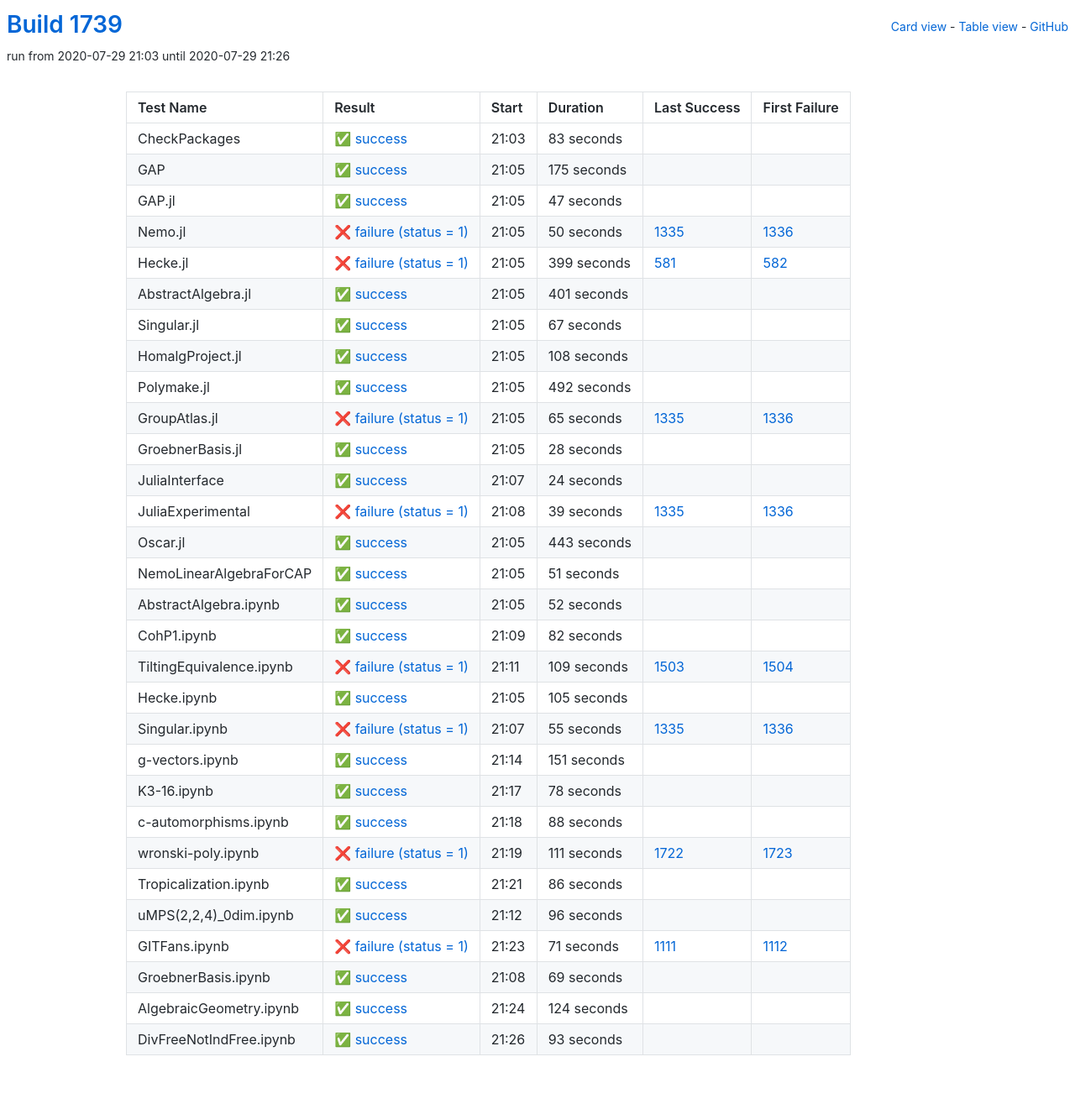
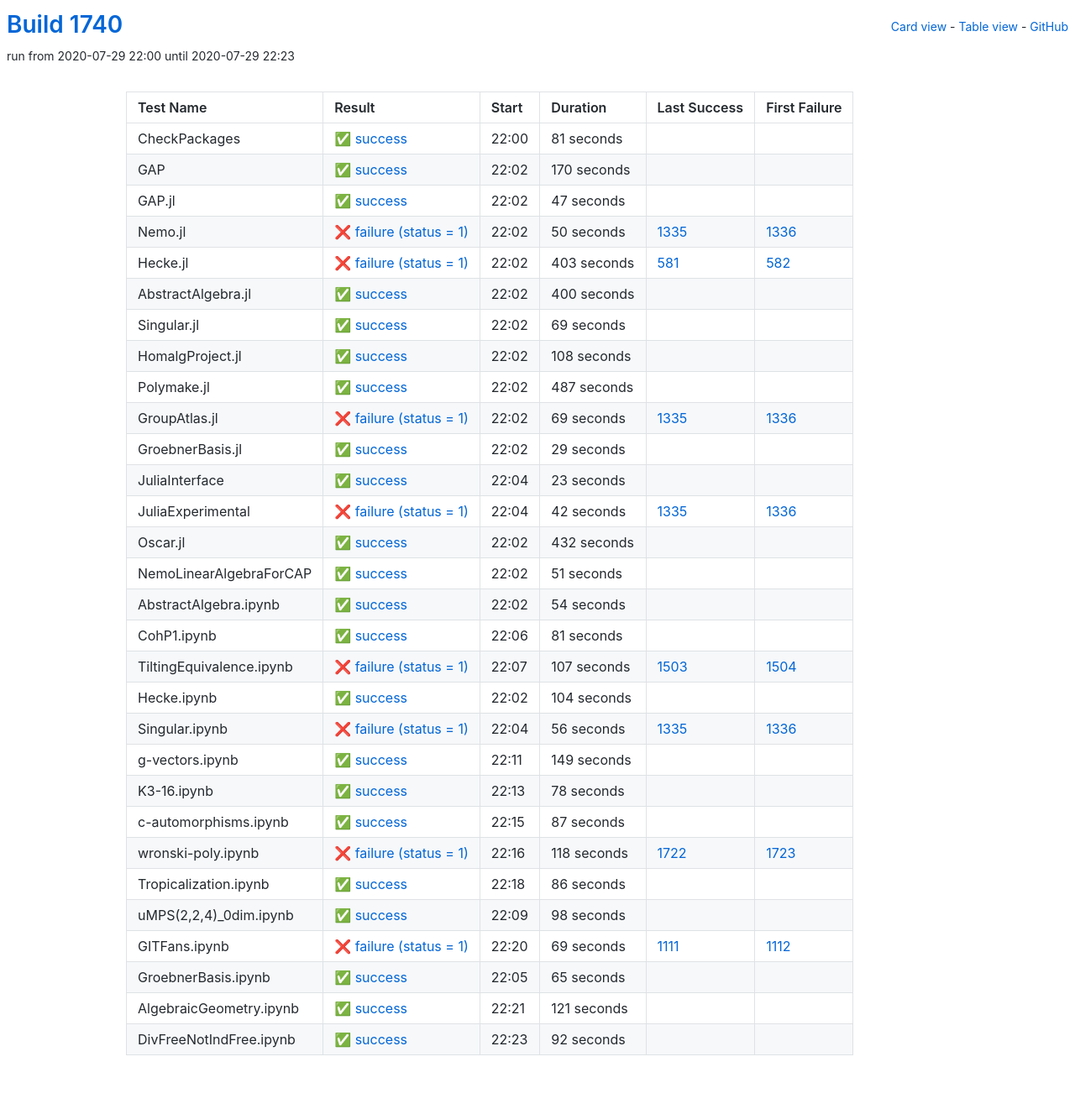
Before and after one commit to oscar-system/oscar-ci-status-1.4, a Jekyll site: the page built from table.html, in a window 1280 px wide. Shown: the whole page at 84% size. Built offline with Jekyll 4.4.1, drawn with Linux system fonts in a browser that asks for light colours.

Commit message:
Build #1740

```diff
--- a/_data/ci.yml
+++ b/_data/ci.yml
@@ -1,6 +1,6 @@
 ---
-build: 1739
-build_url: https://oscarci.mathematik.uni-kl.de/job/oscar-julia-1.4/1739/
+build: 1740
+build_url: https://oscarci.mathematik.uni-kl.de/job/oscar-julia-1.4/1740/
 job: oscar-julia-1.4
 organization: oscar-system
 repo: oscar-ci-status-1.4
@@ -8,32 +8,32 @@ repourl: https://github.com/oscar-system/oscar-ci-status-1.4
 tests:
 - name: CheckPackages
   id: checkpackages
-  log: https://oscarci.mathematik.uni-kl.de/job/oscar-julia-1.4/1739/artifact/logs/build-1739/CheckPackages.log
-  start: 2020-07-29 21:03
+  log: https://oscarci.mathematik.uni-kl.de/job/oscar-julia-1.4/1740/artifact/logs/build-1740/CheckPackages.log
+  start: 2020-07-29 22:00
   success: true
   exitcode: 0
   status: success
-  duration: 83
+  duration: 81
   last_success: false
   last_success_url:
   first_failure: false
   first_failure_url:
 - name: GAP
   id: gap
-  log: https://oscarci.mathematik.uni-kl.de/job/oscar-julia-1.4/1739/artifact/logs/build-1739/GAP.log
-  start: 2020-07-29 21:05
+  log: https://oscarci.mathematik.uni-kl.de/job/oscar-julia-1.4/1740/artifact/logs/build-1740/GAP.log
+  start: 2020-07-29 22:02
   success: true
   exitcode: 0
   status: success
-  duration: 175
+  duration: 170
   last_success: false
   last_success_url:
   first_failure: false
   first_failure_url:
 - name: GAP.jl
   id: gap-jl
-  log: https://oscarci.mathematik.uni-kl.de/job/oscar-julia-1.4/1739/artifact/logs/build-1739/GAP.jl.log
-  start: 2020-07-29 21:05
+  log: https://oscarci.mathematik.uni-kl.de/job/oscar-julia-1.4/1740/artifact/logs/build-1740/GAP.jl.log
+  start: 2020-07-29 22:02
   success: true
   exitcode: 0
   status: success
@@ -44,8 +44,8 @@ tests:
   first_failure_url:
 - name: Nemo.jl
   id: nemo-jl
-  log: https://oscarci.mathematik.uni-kl.de/job/oscar-julia-1.4/1739/artifact/logs/build-1739/Nemo.jl.log
-  start: 2020-07-29 21:05
+  log: https://oscarci.mathematik.uni-kl.de/job/oscar-julia-1.4/1740/artifact/logs/build-1740/Nemo.jl.log
+  start: 2020-07-29 22:02
   success: false
   exitcode: 1
   status: failure
@@ -56,44 +56,44 @@ tests:
   first_failure_url: https://oscarci.mathematik.uni-kl.de/job/oscar-julia-1.4/1336/
 - name: Hecke.jl
   id: hecke-jl
-  log: https://oscarci.mathematik.uni-kl.de/job/oscar-julia-1.4/1739/artifact/logs/build-1739/Hecke.jl.log
-  start: 2020-07-29 21:05
+  log: https://oscarci.mathematik.uni-kl.de/job/oscar-julia-1.4/1740/artifact/logs/build-1740/Hecke.jl.log
+  start: 2020-07-29 22:02
   success: false
   exitcode: 1
   status: failure
-  duration: 399
+  duration: 403
   last_success: 581
   last_success_url: https://oscarci.mathematik.uni-kl.de/job/oscar-julia-1.4/581/
   first_failure: 582
   first_failure_url: https://oscarci.mathematik.uni-kl.de/job/oscar-julia-1.4/582/
 - name: AbstractAlgebra.jl
   id: abstractalgebra-jl
-  log: https://oscarci.mathematik.uni-kl.de/job/oscar-julia-1.4/1739/artifact/logs/build-1739/AbstractAlgebra.jl.log
-  start: 2020-07-29 21:05
+  log: https://oscarci.mathematik.uni-kl.de/job/oscar-julia-1.4/1740/artifact/logs/build-1740/AbstractAlgebra.jl.log
+  start: 2020-07-29 22:02
   success: true
   exitcode: 0
   status: success
-  duration: 401
+  duration: 400
   last_success: false
   last_success_url:
   first_failure: false
   first_failure_url:
 - name: Singular.jl
   id: singular-jl
-  log: https://oscarci.mathematik.uni-kl.de/job/oscar-julia-1.4/1739/artifact/logs/build-1739/Singular.jl.log
-  start: 2020-07-29 21:05
+  log: https://oscarci.mathematik.uni-kl.de/job/oscar-julia-1.4/1740/artifact/logs/build-1740/Singular.jl.log
+  start: 2020-07-29 22:02
   success: true
   exitcode: 0
   status: success
-  duration: 67
+  duration: 69
   last_success: false
   last_success_url:
   first_failure: false
   first_failure_url:
 - name: HomalgProject.jl
   id: homalgproject-jl
-  log: https://oscarci.mathematik.uni-kl.de/job/oscar-julia-1.4/1739/artifact/logs/build-1739/HomalgProject.jl.log
-  start: 2020-07-29 21:05
+  log: https://oscarci.mathematik.uni-kl.de/job/oscar-julia-1.4/1740/artifact/logs/build-1740/HomalgProject.jl.log
+  start: 2020-07-29 22:02
   success: true
   exitcode: 0
   status: success
@@ -104,80 +104,80 @@ tests:
   first_failure_url:
 - name: Polymake.jl
   id: polymake-jl
-  log: https://oscarci.mathematik.uni-kl.de/job/oscar-julia-1.4/1739/artifact/logs/build-1739/Polymake.jl.log
-  start: 2020-07-29 21:05
+  log: https://oscarci.mathematik.uni-kl.de/job/oscar-julia-1.4/1740/artifact/logs/build-1740/Polymake.jl.log
+  start: 2020-07-29 22:02
   success: true
   exitcode: 0
   status: success
-  duration: 492
+  duration: 487
   last_success: false
   last_success_url:
   first_failure: false
   first_failure_url:
 - name: GroupAtlas.jl
   id: groupatlas-jl
-  log: https://oscarci.mathematik.uni-kl.de/job/oscar-julia-1.4/1739/artifact/logs/build-1739/GroupAtlas.jl.log
-  start: 2020-07-29 21:05
+  log: https://oscarci.mathematik.uni-kl.de/job/oscar-julia-1.4/1740/artifact/logs/build-1740/GroupAtlas.jl.log
+  start: 2020-07-29 22:02
   success: false
   exitcode: 1
   status: failure
-  duration: 65
+  duration: 69
   last_success: 1335
   last_success_url: https://oscarci.mathematik.uni-kl.de/job/oscar-julia-1.4/1335/
   first_failure: 1336
   first_failure_url: https://oscarci.mathematik.uni-kl.de/job/oscar-julia-1.4/1336/
 - name: GroebnerBasis.jl
   id: groebnerbasis-jl
-  log: https://oscarci.mathematik.uni-kl.de/job/oscar-julia-1.4/1739/artifact/logs/build-1739/GroebnerBasis.jl.log
-  start: 2020-07-29 21:05
+  log: https://oscarci.mathematik.uni-kl.de/job/oscar-julia-1.4/1740/artifact/logs/build-1740/GroebnerBasis.jl.log
+  start: 2020-07-29 22:02
   success: true
   exitcode: 0
   status: success
-  duration: 28
+  duration: 29
   last_success: false
   last_success_url:
   first_failure: false
   first_failure_url:
 - name: JuliaInterface
   id: juliainterface
-  log: https://oscarci.mathematik.uni-kl.de/job/oscar-julia-1.4/1739/artifact/logs/build-1739/JuliaInterface.log
-  start: 2020-07-29 21:07
+  log: https://oscarci.mathematik.uni-kl.de/job/oscar-julia-1.4/1740/artifact/logs/build-1740/JuliaInterface.log
+  start: 2020-07-29 22:04
   success: true
   exitcode: 0
   status: success
-  duration: 24
+  duration: 23
   last_success: false
   last_success_url:
   first_failure: false
   first_failure_url:
 - name: JuliaExperimental
   id: juliaexperimental
-  log: https://oscarci.mathematik.uni-kl.de/job/oscar-julia-1.4/1739/artifact/logs/build-1739/JuliaExperimental.log
-  start: 2020-07-29 21:08
+  log: https://oscarci.mathematik.uni-kl.de/job/oscar-julia-1.4/1740/artifact/logs/build-1740/JuliaExperimental.log
+  start: 2020-07-29 22:04
   success: false
   exitcode: 1
   status: failure
-  duration: 39
+  duration: 42
   last_success: 1335
   last_success_url: https://oscarci.mathematik.uni-kl.de/job/oscar-julia-1.4/1335/
   first_failure: 1336
   first_failure_url: https://oscarci.mathematik.uni-kl.de/job/oscar-julia-1.4/1336/
 - name: Oscar.jl
   id: oscar-jl
-  log: https://oscarci.mathematik.uni-kl.de/job/oscar-julia-1.4/1739/artifact/logs/build-1739/Oscar.jl.log
-  start: 2020-07-29 21:05
+  log: https://oscarci.mathematik.uni-kl.de/job/oscar-julia-1.4/1740/artifact/logs/build-1740/Oscar.jl.log
+  start: 2020-07-29 22:02
   success: true
   exitcode: 0
   status: success
-  duration: 443
+  duration: 432
   last_success: false
   last_success_url:
   first_failure: false
   first_failure_url:
 - name: NemoLinearAlgebraForCAP
   id: nemolinearalgebraforcap
-  log: https://oscarci.mathematik.uni-kl.de/job/oscar-julia-1.4/1739/artifact/logs/build-1739/NemoLinearAlgebraForCAP.log
-  start: 2020-07-29 21:05
+  log: https://oscarci.mathematik.uni-kl.de/job/oscar-julia-1.4/1740/artifact/logs/build-1740/NemoLinearAlgebraForCAP.log
+  start: 2020-07-29 22:02
   success: true
   exitcode: 0
   status: success
@@ -188,80 +188,80 @@ tests:
   first_failure_url:
 - name: AbstractAlgebra.ipynb
   id: abstractalgebra-ipynb
-  log: https://oscarci.mathematik.uni-kl.de/job/oscar-julia-1.4/1739/artifact/logs/build-1739/AbstractAlgebra.ipynb.log
-  start: 2020-07-29 21:05
+  log: https://oscarci.mathematik.uni-kl.de/job/oscar-julia-1.4/1740/artifact/logs/build-1740/AbstractAlgebra.ipynb.log
+  start: 2020-07-29 22:02
   success: true
   exitcode: 0
   status: success
-  duration: 52
+  duration: 54
   last_success: false
   last_success_url:
   first_failure: false
   first_failure_url:
 - name: CohP1.ipynb
   id: cohp1-ipynb
-  log: https://oscarci.mathematik.uni-kl.de/job/oscar-julia-1.4/1739/artifact/logs/build-1739/CohP1.ipynb.log
-  start: 2020-07-29 21:09
+  log: https://oscarci.mathematik.uni-kl.de/job/oscar-julia-1.4/1740/artifact/logs/build-1740/CohP1.ipynb.log
+  start: 2020-07-29 22:06
   success: true
   exitcode: 0
   status: success
-  duration: 82
+  duration: 81
   last_success: false
   last_success_url:
   first_failure: false
   first_failure_url:
 - name: TiltingEquivalence.ipynb
   id: tiltingequivalence-ipynb
-  log: https://oscarci.mathematik.uni-kl.de/job/oscar-julia-1.4/1739/artifact/logs/build-1739/TiltingEquivalence.ipynb.log
-  start: 2020-07-29 21:11
+  log: https://oscarci.mathematik.uni-kl.de/job/oscar-julia-1.4/1740/artifact/logs/build-1740/TiltingEquivalence.ipynb.log
+  start: 2020-07-29 22:07
   success: false
   exitcode: 1
   status: failure
-  duration: 109
+  duration: 107
   last_success: 1503
   last_success_url: https://oscarci.mathematik.uni-kl.de/job/oscar-julia-1.4/1503/
   first_failure: 1504
   first_failure_url: https://oscarci.mathematik.uni-kl.de/job/oscar-julia-1.4/1504/
 - name: Hecke.ipynb
   id: hecke-ipynb
-  log: https://oscarci.mathematik.uni-kl.de/job/oscar-julia-1.4/1739/artifact/logs/build-1739/Hecke.ipynb.log
-  start: 2020-07-29 21:05
+  log: https://oscarci.mathematik.uni-kl.de/job/oscar-julia-1.4/1740/artifact/logs/build-1740/Hecke.ipynb.log
+  start: 2020-07-29 22:02
   success: true
   exitcode: 0
   status: success
-  duration: 105
+  duration: 104
   last_success: false
   last_success_url:
   first_failure: false
   first_failure_url:
 - name: Singular.ipynb
   id: singular-ipynb
-  log: https://oscarci.mathematik.uni-kl.de/job/oscar-julia-1.4/1739/artifact/logs/build-1739/Singular.ipynb.log
-  start: 2020-07-29 21:07
+  log: https://oscarci.mathematik.uni-kl.de/job/oscar-julia-1.4/1740/artifact/logs/build-1740/Singular.ipynb.log
+  start: 2020-07-29 22:04
   success: false
   exitcode: 1
   status: failure
-  duration: 55
+  duration: 56
   last_success: 1335
   last_success_url: https://oscarci.mathematik.uni-kl.de/job/oscar-julia-1.4/1335/
   first_failure: 1336
   first_failure_url: https://oscarci.mathematik.uni-kl.de/job/oscar-julia-1.4/1336/
 - name: g-vectors.ipynb
   id: g-vectors-ipynb
-  log: https://oscarci.mathematik.uni-kl.de/job/oscar-julia-1.4/1739/artifact/logs/build-1739/g-vectors.ipynb.log
-  start: 2020-07-29 21:14
+  log: https://oscarci.mathematik.uni-kl.de/job/oscar-julia-1.4/1740/artifact/logs/build-1740/g-vectors.ipynb.log
+  start: 2020-07-29 22:11
   success: true
   exitcode: 0
   status: success
-  duration: 151
+  duration: 149
   last_success: false
   last_success_url:
   first_failure: false
   first_failure_url:
 - name: K3-16.ipynb
   id: k3-16-ipynb
-  log: https://oscarci.mathematik.uni-kl.de/job/oscar-julia-1.4/1739/artifact/logs/build-1739/K3-16.ipynb.log
-  start: 2020-07-29 21:17
+  log: https://oscarci.mathematik.uni-kl.de/job/oscar-julia-1.4/1740/artifact/logs/build-1740/K3-16.ipynb.log
+  start: 2020-07-29 22:13
   success: true
   exitcode: 0
   status: success
@@ -272,32 +272,32 @@ tests:
   first_failure_url:
 - name: c-automorphisms.ipynb
   id: c-automorphisms-ipynb
-  log: https://oscarci.mathematik.uni-kl.de/job/oscar-julia-1.4/1739/artifact/logs/build-1739/c-automorphisms.ipynb.log
-  start: 2020-07-29 21:18
+  log: https://oscarci.mathematik.uni-kl.de/job/oscar-julia-1.4/1740/artifact/logs/build-1740/c-automorphisms.ipynb.log
+  start: 2020-07-29 22:15
   success: true
   exitcode: 0
   status: success
-  duration: 88
+  duration: 87
   last_success: false
   last_success_url:
   first_failure: false
   first_failure_url:
 - name: wronski-poly.ipynb
   id: wronski-poly-ipynb
-  log: https://oscarci.mathematik.uni-kl.de/job/oscar-julia-1.4/1739/artifact/logs/build-1739/wronski-poly.ipynb.log
-  start: 2020-07-29 21:19
+  log: https://oscarci.mathematik.uni-kl.de/job/oscar-julia-1.4/1740/artifact/logs/build-1740/wronski-poly.ipynb.log
+  start: 2020-07-29 22:16
   success: false
   exitcode: 1
   status: failure
-  duration: 111
+  duration: 118
   last_success: 1722
   last_success_url: https://oscarci.mathematik.uni-kl.de/job/oscar-julia-1.4/1722/
   first_failure: 1723
   first_failure_url: https://oscarci.mathematik.uni-kl.de/job/oscar-julia-1.4/1723/
 - name: Tropicalization.ipynb
   id: tropicalization-ipynb
-  log: https://oscarci.mathematik.uni-kl.de/job/oscar-julia-1.4/1739/artifact/logs/build-1739/Tropicalization.ipynb.log
-  start: 2020-07-29 21:21
+  log: https://oscarci.mathematik.uni-kl.de/job/oscar-julia-1.4/1740/artifact/logs/build-1740/Tropicalization.ipynb.log
+  start: 2020-07-29 22:18
   success: true
   exitcode: 0
   status: success
@@ -308,60 +308,60 @@ tests:
   first_failure_url:
 - name: uMPS(2,2,4)_0dim.ipynb
   id: umps-2-2-4-0dim-ipynb
-  log: https://oscarci.mathematik.uni-kl.de/job/oscar-julia-1.4/1739/artifact/logs/build-1739/uMPS-2-2-4-_0dim.ipynb.log
-  start: 2020-07-29 21:12
+  log: https://oscarci.mathematik.uni-kl.de/job/oscar-julia-1.4/1740/artifact/logs/build-1740/uMPS-2-2-4-_0dim.ipynb.log
+  start: 2020-07-29 22:09
   success: true
   exitcode: 0
   status: success
-  duration: 96
+  duration: 98
   last_success: false
   last_success_url:
   first_failure: false
   first_failure_url:
 - name: GITFans.ipynb
   id: gitfans-ipynb
-  log: https://oscarci.mathematik.uni-kl.de/job/oscar-julia-1.4/1739/artifact/logs/build-1739/GITFans.ipynb.log
-  start: 2020-07-29 21:23
+  log: https://oscarci.mathematik.uni-kl.de/job/oscar-julia-1.4/1740/artifact/logs/build-1740/GITFans.ipynb.log
+  start: 2020-07-29 22:20
   success: false
   exitcode: 1
   status: failure
-  duration: 71
+  duration: 69
   last_success: 1111
   last_success_url: https://oscarci.mathematik.uni-kl.de/job/oscar-julia-1.4/1111/
   first_failure: 1112
   first_failure_url: https://oscarci.mathematik.uni-kl.de/job/oscar-julia-1.4/1112/
 - name: GroebnerBasis.ipynb
   id: groebnerbasis-ipynb
-  log: https://oscarci.mathematik.uni-kl.de/job/oscar-julia-1.4/1739/artifact/logs/build-1739/GroebnerBasis.ipynb.log
-  start: 2020-07-29 21:08
+  log: https://oscarci.mathematik.uni-kl.de/job/oscar-julia-1.4/1740/artifact/logs/build-1740/GroebnerBasis.ipynb.log
+  start: 2020-07-29 22:05
   success: true
   exitcode: 0
   status: success
-  duration: 69
+  duration: 65
   last_success: false
   last_success_url:
   first_failure: false
   first_failure_url:
 - name: AlgebraicGeometry.ipynb
   id: algebraicgeometry-ipynb
-  log: https://oscarci.mathematik.uni-kl.de/job/oscar-julia-1.4/1739/artifact/logs/build-1739/AlgebraicGeometry.ipynb.log
-  start: 2020-07-29 21:24
+  log: https://oscarci.mathematik.uni-kl.de/job/oscar-julia-1.4/1740/artifact/logs/build-1740/AlgebraicGeometry.ipynb.log
+  start: 2020-07-29 22:21
   success: true
   exitcode: 0
   status: success
-  duration: 124
+  duration: 121
   last_success: false
   last_success_url:
   first_failure: false
   first_failure_url:
 - name: DivFreeNotIndFree.ipynb
   id: divfreenotindfree-ipynb
-  log: https://oscarci.mathematik.uni-kl.de/job/oscar-julia-1.4/1739/artifact/logs/build-1739/DivFreeNotIndFree.ipynb.log
-  start: 2020-07-29 21:26
+  log: https://oscarci.mathematik.uni-kl.de/job/oscar-julia-1.4/1740/artifact/logs/build-1740/DivFreeNotIndFree.ipynb.log
+  start: 2020-07-29 22:23
   success: true
   exitcode: 0
   status: success
-  duration: 93
+  duration: 92
   last_success: false
   last_success_url:
   first_failure: false
```
Also changed, not shown: README.md.
